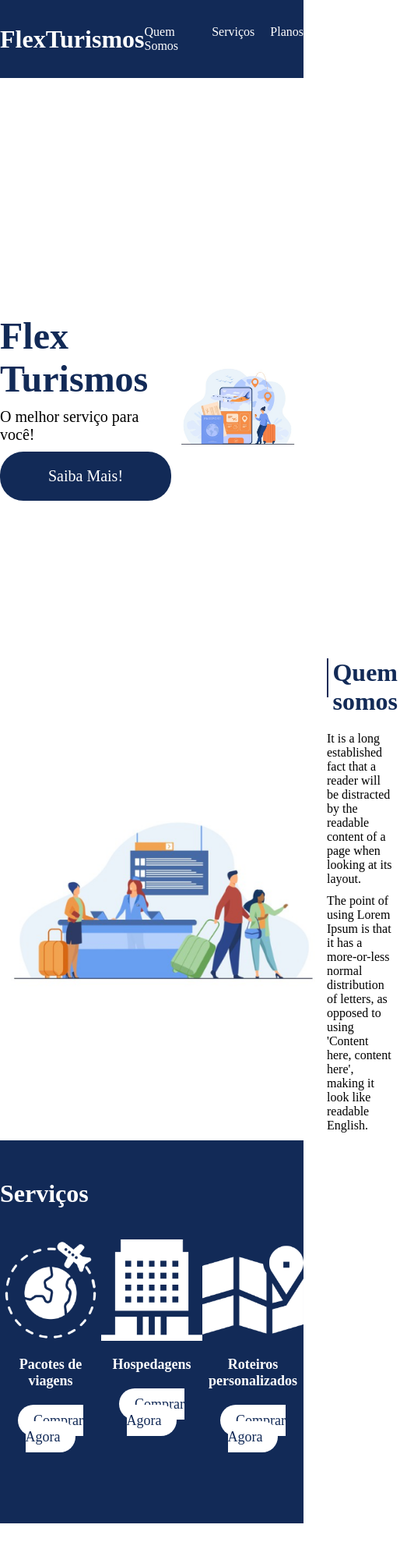
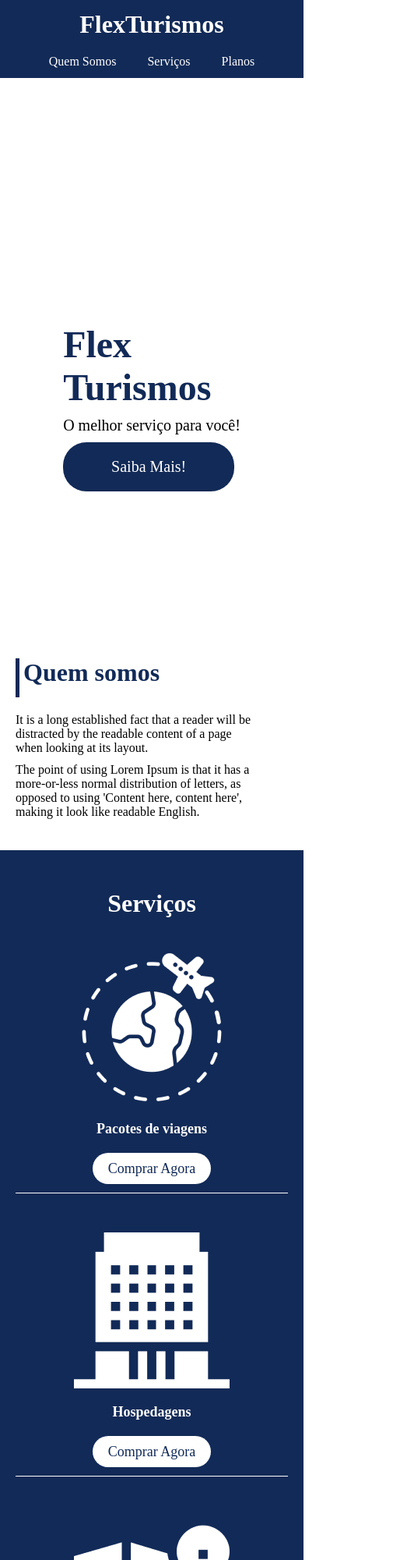
Before and after one commit to leopenteado/dio-desafio-github-primeiro-repositorio, a plain HTML site: page Posicionando elementos com Flexbox em CSS/index.html in a window 390 px wide. Shown: the top 2000 px of the page at 78% size, 514 px wide, since content can reach past the window. Drawn offline with Linux system fonts and the light colour scheme.

Commit message:
Adicionado responsivo

```diff
--- a/Posicionando elementos com Flexbox em CSS/style.css
+++ b/Posicionando elementos com Flexbox em CSS/style.css
@@ -169,6 +169,7 @@ header{
     border: 5px solid #122A57;
     padding: 20px;
     text-align: center;
+    width: 30%;
 }
 
 .item-plano h3{
@@ -215,3 +216,74 @@ footer{
     justify-content: space-between;
     height: 80%;
 }
+
+@media only screen and (max-width: 994px){
+    .flex-container{
+        padding: 0 20px;
+    }
+
+    .container-externo{
+        padding: 50px 0;
+    }
+}
+
+@media only screen and (max-width: 679px){
+    .header{
+        flex-direction: column;
+        align-items: center;
+        justify-content: center;
+        gap: 20px;
+    }
+
+    .menu{
+        gap: 40px;
+    }
+
+    .apresentacao{
+        justify-content: center;
+    }
+
+    .apresentacao img,.quem-somos img{
+        display: none;
+    }
+
+    .quem-somos{
+        margin-bottom: 30px;
+    }
+
+    .servicos, .planos{
+        text-align: center;
+    }
+
+    .galeria-servicos, .galeria-planos{
+        display: block;
+    }
+
+    .item-servico{
+        padding-bottom: 20px;
+        margin-bottom: 50px;
+        border-bottom: 1px solid #fff;
+    }
+
+    .item-servico img{
+        width: 200px;
+        margin: auto;
+    }
+
+    .item-plano{
+        width: 100%;
+        margin-bottom: 30px;
+    }
+
+    footer{
+        margin-top: 50px;
+    }
+
+    .rodape{
+        align-items: center;
+        height: 100%;
+        flex-direction: column;
+        justify-content: center;
+        gap: 10px;
+    }
+}
```
